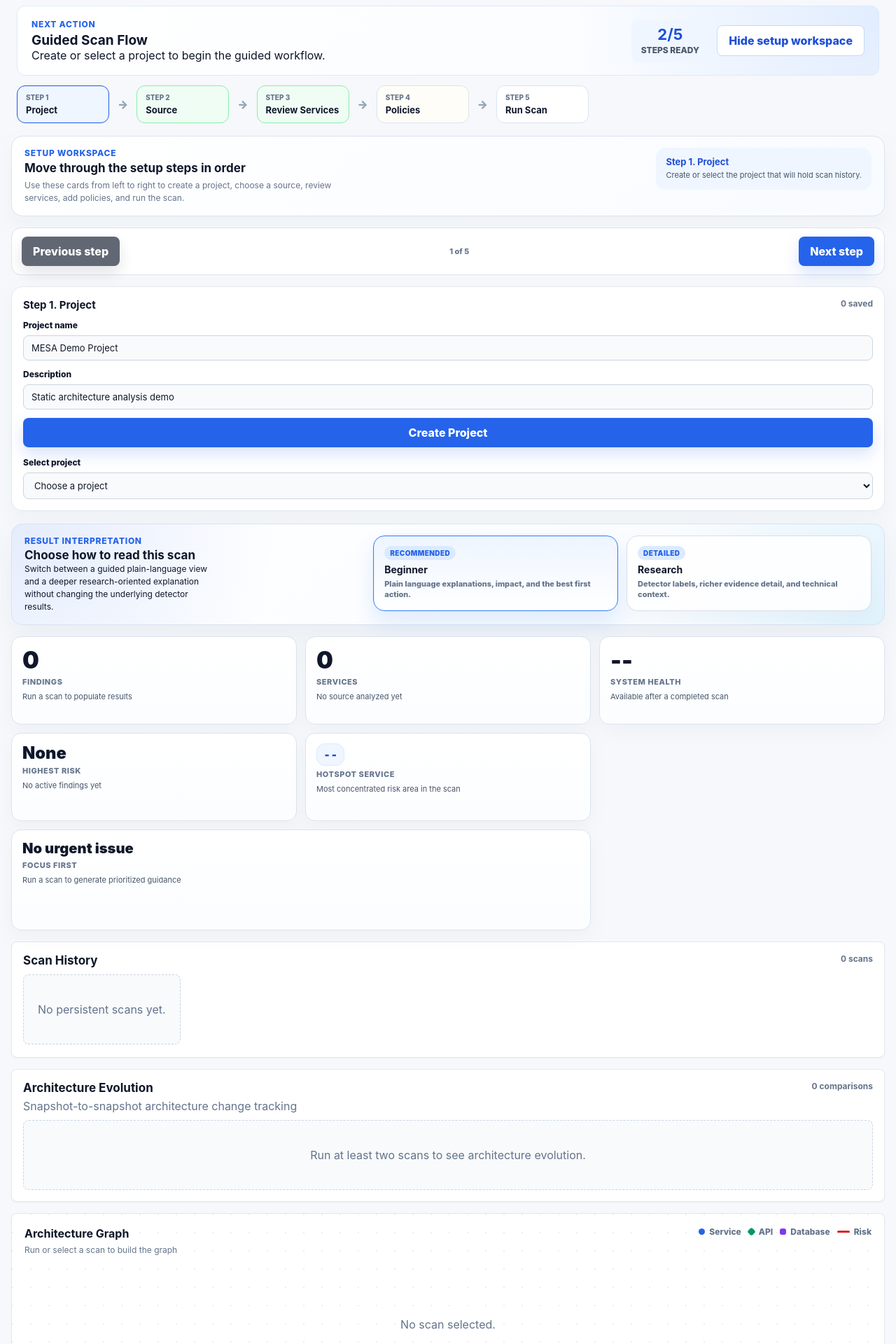
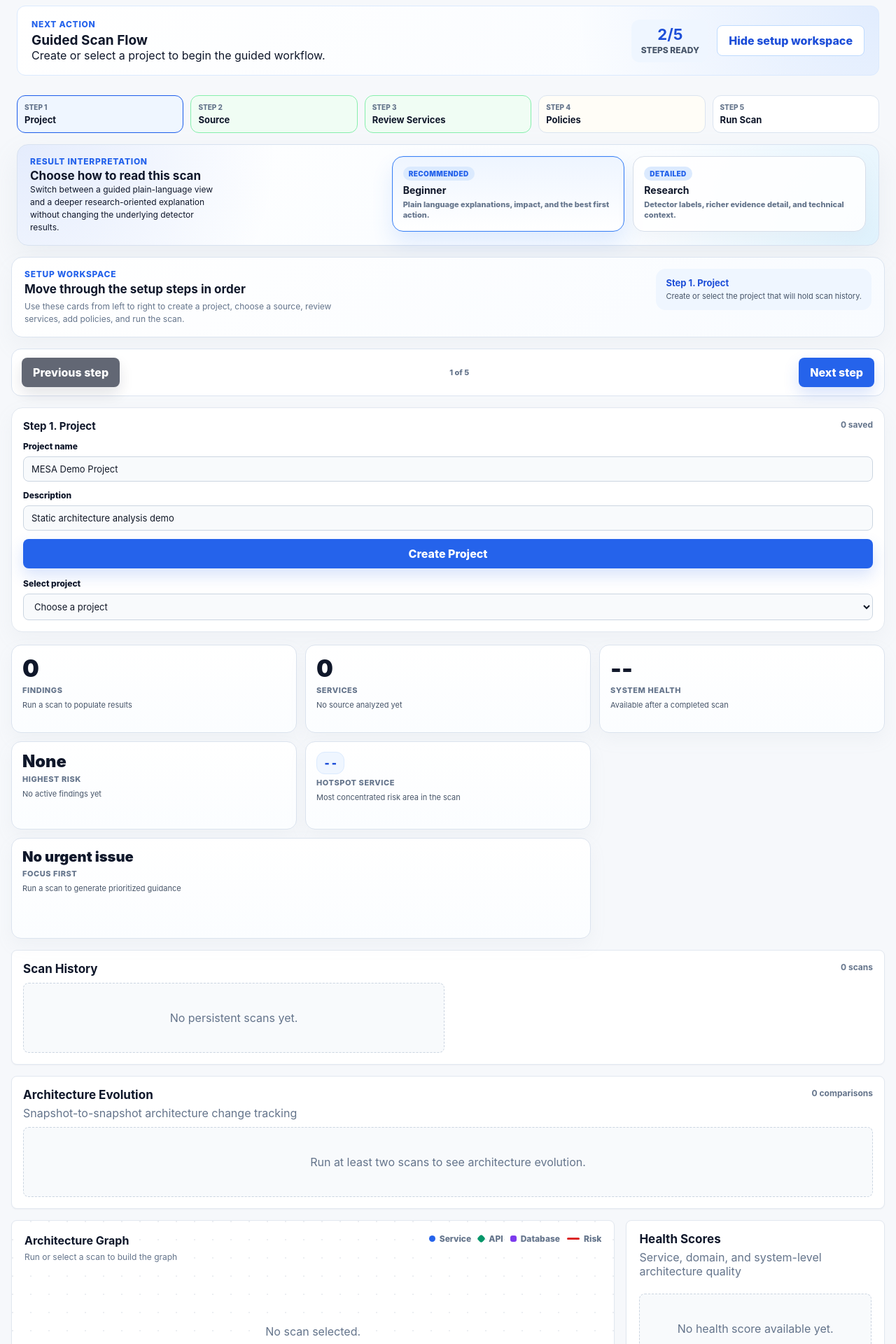
Before and after one commit to ilmeedesilva/MESA, a React (Vite) app in the folder frontend/: page / in a window 1280 px wide. Shown: the part 120-2040 px from the top of the page at 70% size. Built offline with nearby package versions, Linux system fonts and the light colour scheme.

Commit message:
Refine MESA dashboard layout and simplify workflow navigation

```diff
--- a/frontend/src/main.tsx
+++ b/frontend/src/main.tsx
@@ -671,6 +671,8 @@ function App() {
       </section>
 
       <section className="workflowHero">
+        <div className="topControlGrid">
+          <section className="workflowTrackPanel">
             <div className="workflowSummary">
               <div>
                 <div className="eyebrow">Next Action</div>
@@ -693,8 +695,8 @@ function App() {
             </div>
             <div className="workflowFlow">
               {workflowSteps.map((step, index) => (
-            <React.Fragment key={step.id}>
                 <button
+                  key={step.id}
                   type="button"
                   className={`workflowNode ${step.done ? "done" : ""} ${step.id === activeSetupStepId ? "current" : ""} ${step.active ? "active" : ""} ${step.optional ? "optional" : ""}`}
                   onClick={() => openSetupStep(step.id)}
@@ -702,9 +704,40 @@ function App() {
                   <small>Step {index + 1}</small>
                   <strong>{step.label}</strong>
                 </button>
-              {index < workflowSteps.length - 1 ? <span className="workflowArrow" aria-hidden="true">→</span> : null}
-            </React.Fragment>
               ))}
+            </div>
+          </section>
+
+          <section className="interpretationPanel">
+            <div className="interpretationIntro">
+              <div className="eyebrow">Result Interpretation</div>
+              <h2>Choose how to read this scan</h2>
+              <p>
+                Switch between a guided plain-language view and a deeper research-oriented explanation without changing
+                the underlying detector results.
+              </p>
+            </div>
+            <div className="modeToggle" role="tablist" aria-label="Interpretation mode">
+              <button
+                type="button"
+                className={interpretationMode === "beginner" ? "modeButton active" : "modeButton"}
+                onClick={() => setInterpretationMode("beginner")}
+              >
+                <small>Recommended</small>
+                <strong>Beginner</strong>
+                <span>Plain language explanations, impact, and the best first action.</span>
+              </button>
+              <button
+                type="button"
+                className={interpretationMode === "research" ? "modeButton active" : "modeButton"}
+                onClick={() => setInterpretationMode("research")}
+              >
+                <small>Detailed</small>
+                <strong>Research</strong>
+                <span>Detector labels, richer evidence detail, and technical context.</span>
+              </button>
+            </div>
+          </section>
         </div>
       </section>
 
@@ -936,37 +969,7 @@ function App() {
         ) : null}
 
         <section className="mainDeck">
-          <section className="interpretationPanel">
-            <div className="interpretationIntro">
-              <div className="eyebrow">Result Interpretation</div>
-              <h2>Choose how to read this scan</h2>
-              <p>
-                Switch between a guided plain-language view and a deeper research-oriented explanation without changing
-                the underlying detector results.
-              </p>
-            </div>
-            <div className="modeToggle" role="tablist" aria-label="Interpretation mode">
-              <button
-                type="button"
-                className={interpretationMode === "beginner" ? "modeButton active" : "modeButton"}
-                onClick={() => setInterpretationMode("beginner")}
-              >
-                <small>Recommended</small>
-                <strong>Beginner</strong>
-                <span>Plain language explanations, impact, and the best first action.</span>
-              </button>
-              <button
-                type="button"
-                className={interpretationMode === "research" ? "modeButton active" : "modeButton"}
-                onClick={() => setInterpretationMode("research")}
-              >
-                <small>Detailed</small>
-                <strong>Research</strong>
-                <span>Detector labels, richer evidence detail, and technical context.</span>
-              </button>
-            </div>
-          </section>
-
+          <section className="overviewRow">
             <section className="summaryStrip">
               <Metric
                 label="Findings"
@@ -1037,6 +1040,7 @@ function App() {
                 ))}
               </div>
             </section>
+          </section>
 
           <EvolutionPanel reports={evolution} />
 
@@ -1057,9 +1061,9 @@ function App() {
               {result ? <div ref={graphRef} className="graph" /> : <div className="emptyState">No scan selected.</div>}
               <GraphInspector selection={selectedGraphElement} />
             </section>
-          </section>
 
             <HealthScoreView systemScore={systemScore ?? null} serviceScores={serviceScores} />
+          </section>
         </section>
 
         <FindingsDashboard
@@ -1227,6 +1231,8 @@ function EvolutionPanel({ reports }: { reports: EvolutionReport[] }) {
       </div>
       {!latest ? <div className="emptyInline">Run at least two scans to see architecture evolution.</div> : null}
       {latest ? (
+        <div className="evolutionGrid">
+          <div className="evolutionPrimary">
             <div className="evolutionSummary">
               <div>
                 <strong>{formatSigned(latest.score_trend.system_delta)}</strong>
@@ -1245,15 +1251,20 @@ function EvolutionPanel({ reports }: { reports: EvolutionReport[] }) {
                 <span>New cycles</span>
               </div>
             </div>
-      ) : null}
-      {latest ? <p className="evolutionSentence">{String(latest.architecture_change_summary.summary ?? "No summary available.")}</p> : null}
-      {latest?.recommendations.length ? (
+            <p className="evolutionSentence">{String(latest.architecture_change_summary.summary ?? "No summary available.")}</p>
+            {latest.recommendations.length ? (
               <div className="evolutionRecommendations">
                 <strong>Recommendation</strong>
                 <span>{latest.recommendations[0]}</span>
               </div>
             ) : null}
-      {reports.length > 0 ? (
+          </div>
+
+          <div className="evolutionSecondary">
+            <div className="evolutionSecondaryHeader">
+              <strong>Comparison History</strong>
+              <span>{reports.length} snapshots</span>
+            </div>
             <div className="evolutionTimeline">
               {reports.slice().reverse().map((report) => (
                 <article key={`${report.base_scan_id}-${report.target_scan_id}`}>
@@ -1262,6 +1273,8 @@ function EvolutionPanel({ reports }: { reports: EvolutionReport[] }) {
                   <small>{formatSigned(report.score_trend.system_delta)} health</small>
                 </article>
               ))}
+            </div>
+          </div>
         </div>
       ) : null}
     </section>
--- a/frontend/src/styles.css
+++ b/frontend/src/styles.css
@@ -134,6 +134,20 @@ label {
   padding: 18px 24px 0;
 }
 
+.topControlGrid {
+  display: grid;
+  grid-template-columns: minmax(0, 1.15fr) minmax(420px, 0.85fr);
+  gap: 16px;
+  align-items: stretch;
+}
+
+.workflowTrackPanel {
+  display: flex;
+  flex-direction: column;
+  gap: 14px;
+  min-width: 0;
+}
+
 .workflowSummary {
   display: flex;
   align-items: center;
@@ -190,18 +204,15 @@ label {
 
 .workflowFlow {
   display: grid;
-  grid-template-columns: repeat(9, minmax(0, auto));
+  grid-template-columns: repeat(5, minmax(0, 1fr));
   align-items: center;
-  justify-content: start;
-  gap: 12px;
+  gap: 10px;
   margin-top: 14px;
-  overflow-x: auto;
-  padding-bottom: 2px;
 }
 
 .workflowNode {
-  min-width: 132px;
-  padding: 10px 12px;
+  min-width: 0;
+  padding: 10px 10px;
   border: 1px solid #dbe4f0;
   border-radius: 12px;
   background: #ffffff;
@@ -243,12 +254,6 @@ label {
   display: block;
   margin-top: 4px;
   font-size: 13px;
-}
-
-.workflowArrow {
-  color: #94a3b8;
-  font-size: 16px;
-  font-weight: 900;
 }
 
 .dashboardShell {
@@ -560,9 +565,16 @@ aside {
   gap: 16px;
 }
 
+.overviewRow {
+  display: grid;
+  grid-template-columns: minmax(0, 1.35fr) minmax(320px, 0.65fr);
+  gap: 16px;
+  align-items: start;
+}
+
 .interpretationPanel {
   display: grid;
-  grid-template-columns: minmax(260px, 1.05fr) minmax(420px, 1.55fr);
+  grid-template-columns: minmax(220px, 0.85fr) minmax(0, 1.15fr);
   align-items: start;
   gap: 16px;
   padding: 16px 18px;
@@ -654,6 +666,7 @@ aside {
   grid-template-columns: repeat(12, minmax(0, 1fr));
   grid-auto-flow: dense;
   gap: 12px;
+  min-width: 0;
 }
 
 .metric {
@@ -860,14 +873,13 @@ aside {
 }
 
 .scanList {
-  display: flex;
+  display: grid;
+  grid-template-columns: repeat(2, minmax(0, 1fr));
   gap: 10px;
-  overflow-x: auto;
-  padding-bottom: 2px;
 }
 
 .scanItem {
-  min-width: 160px;
+  min-width: 0;
   border: 1px solid #e2e8f0;
   border-radius: 8px;
   padding: 10px;
@@ -910,6 +922,43 @@ aside {
   gap: 10px;
 }
 
+.evolutionGrid {
+  display: grid;
+  grid-template-columns: minmax(0, 1.15fr) minmax(320px, 0.85fr);
+  gap: 16px;
+  align-items: start;
+}
+
+.evolutionPrimary,
+.evolutionSecondary {
+  min-width: 0;
+}
+
+.evolutionSecondary {
+  padding: 14px;
+  border: 1px solid #e2e8f0;
+  border-radius: 12px;
+  background: #f8fafc;
+}
+
+.evolutionSecondaryHeader {
+  display: flex;
+  align-items: center;
+  justify-content: space-between;
+  gap: 10px;
+  margin-bottom: 10px;
+}
+
+.evolutionSecondaryHeader strong {
+  font-size: 13px;
+}
+
+.evolutionSecondaryHeader span {
+  color: #64748b;
+  font-size: 11px;
+  font-weight: 800;
+}
+
 .evolutionSummary div {
   padding: 12px;
   border-radius: 8px;
@@ -960,15 +1009,13 @@ aside {
 }
 
 .evolutionTimeline {
-  display: flex;
+  display: grid;
+  grid-template-columns: repeat(2, minmax(0, 1fr));
   gap: 10px;
-  margin-top: 12px;
-  overflow-x: auto;
 }
 
 .evolutionTimeline article {
-  min-width: 180px;
-  padding: 10px;
+  padding: 10px 12px;
   border: 1px solid #e2e8f0;
   border-radius: 8px;
   background: #ffffff;
@@ -976,12 +1023,20 @@ aside {
 
 .evolutionTimeline strong {
   display: block;
-  font-size: 13px;
+  font-size: 12px;
+}
+
+.evolutionTimeline span,
+.evolutionTimeline small {
+  font-size: 11px;
 }
 
 .contentGrid {
-  display: block;
+  display: grid;
+  grid-template-columns: minmax(0, 1.75fr) minmax(280px, 0.75fr);
+  gap: 16px;
   min-height: 0;
+  align-items: start;
 }
 
 .graphPanel {
@@ -1153,7 +1208,7 @@ aside {
 .healthPanel {
   overflow: hidden;
   min-width: 0;
-  margin-top: 16px;
+  margin-top: 0;
 }
 
 .systemScore {
@@ -1666,6 +1721,16 @@ meter {
     padding: 16px;
   }
 
+  .topControlGrid,
+  .overviewRow,
+  .evolutionGrid {
+    grid-template-columns: 1fr;
+  }
+
+  .evolutionTimeline {
+    grid-template-columns: 1fr;
+  }
+
   .metric,
   .metric.featured {
     grid-column: span 4;
@@ -1702,8 +1767,9 @@ meter {
 
   .sideRail,
   .dashboardShell,
-  .summaryStrip,
+  .contentGrid,
   .evolutionSummary,
+  .workflowFlow,
   .workflowStrip {
     grid-template-columns: 1fr;
   }
@@ -1752,10 +1818,6 @@ meter {
     grid-template-columns: 1fr;
   }
 
-  .workflowArrow {
-    display: none;
-  }
-
   .dashboardFindings {
     padding: 14px;
   }
```
Lines whose indentation alone changed are shown as unchanged.
